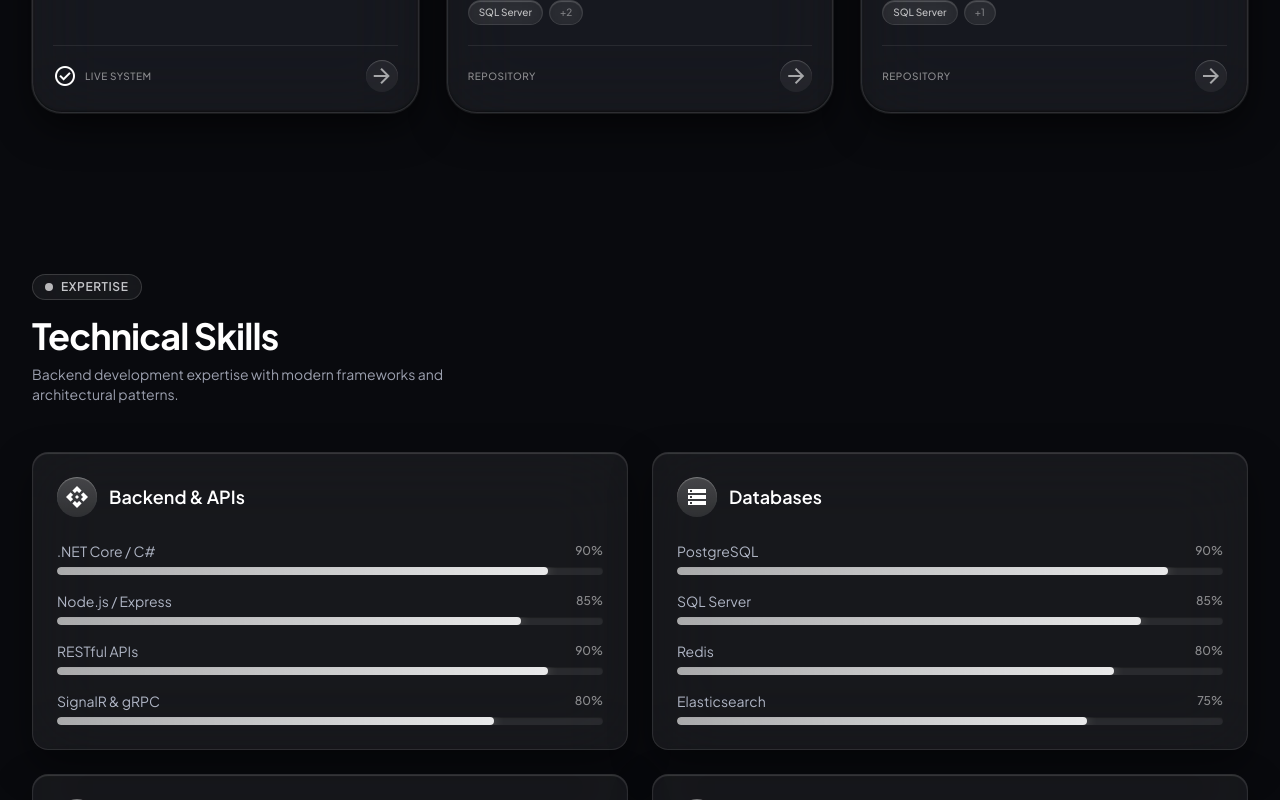
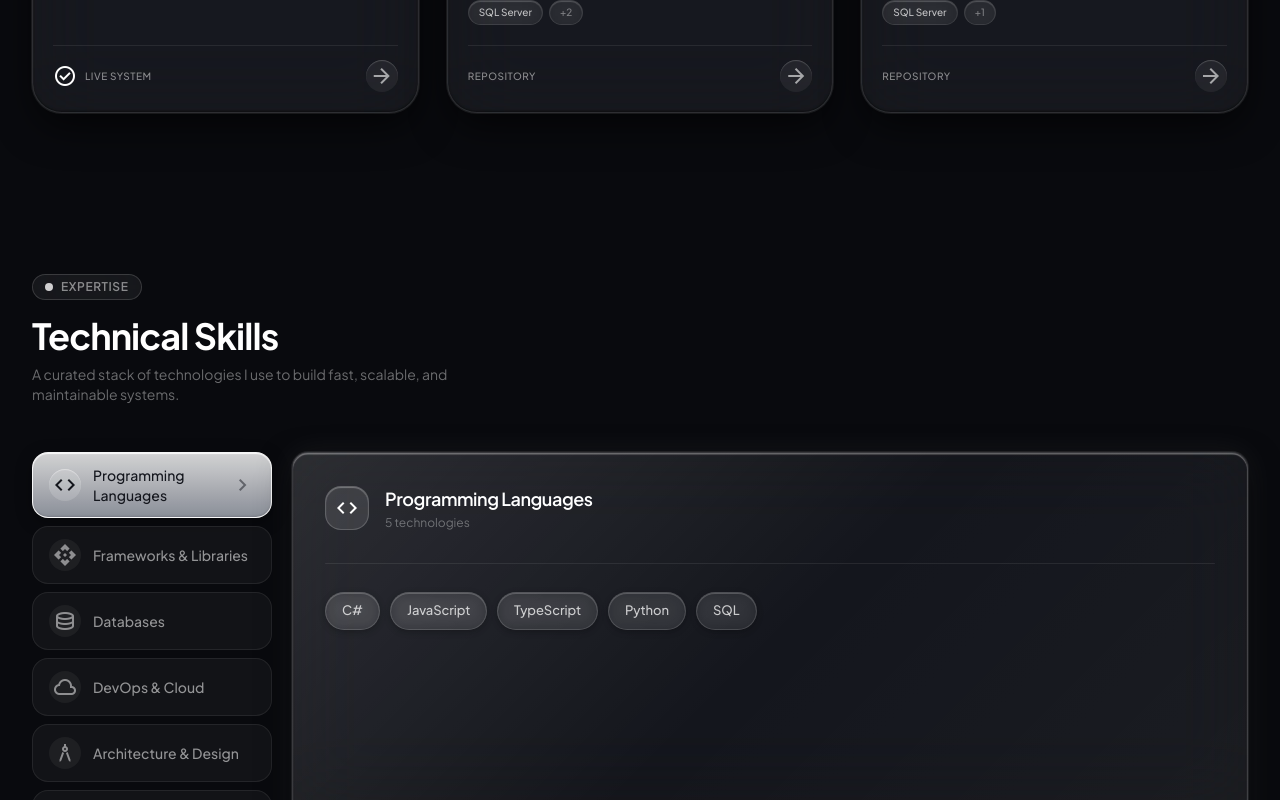
Before and after one commit to aboellil0/glassy-portfolio, a Next.js app: page / in a window 1280 px wide. Shown: the part 2000-2800 px from the top of the page. Built offline with nearby package versions, Linux system fonts and the light colour scheme.

Commit message:
feat: add global styles and Skills section component with associated data structure

```diff
--- a/src/app/globals.css
+++ b/src/app/globals.css
@@ -824,3 +824,92 @@ body.modal-open header {
   animation: hero-beam 8s ease-in-out infinite 1s;
   will-change: opacity;
 }
+
+/* ══════════════════════════════════════════════
+   SKILLS SECTION — Liquid Glass Design System
+   Based on DESIGN.md Liquid Onyx spec
+   ══════════════════════════════════════════════ */
+
+/* ── Glass card substrate (Level 1 surface) ── */
+.skills-card {
+  background: linear-gradient(
+    135deg,
+    rgba(255, 255, 255, 0.15) 0%,
+    rgba(255, 255, 255, 0.05) 50%,
+    rgba(255, 255, 255, 0.08) 100%
+  );
+  backdrop-filter: blur(36px) saturate(180%);
+  border: 1px solid rgba(255, 255, 255, 0.14);
+  box-shadow:
+    inset 0 1.5px 1px rgba(255, 255, 255, 0.35),
+    inset 0 -1px 1.5px rgba(0, 0, 0, 0.4),
+    0 0 0 1px rgba(255, 255, 255, 0.08),
+    0 12px 36px -4px rgba(0, 0, 0, 0.7),
+    0 0 32px 2px rgba(255, 255, 255, 0.06);
+}
+
+/* ── Active category button — milky frosted pill ── */
+.skills-btn-active {
+  background: linear-gradient(
+    180deg,
+    rgba(255, 255, 255, 0.82) 0%,
+    rgba(200, 206, 218, 0.68) 100%
+  );
+  border: 1px solid rgba(255, 255, 255, 0.9);
+  box-shadow:
+    inset 0 1px 1px rgba(255, 255, 255, 0.9),
+    inset 0 -1px 2px rgba(0, 0, 0, 0.12),
+    0 4px 16px rgba(0, 0, 0, 0.35);
+  color: #14161D;
+}
+
+/* ── Idle category button — ghost translucent ── */
+.skills-btn-idle {
+  background: rgba(255, 255, 255, 0.04);
+  border: 1px solid rgba(255, 255, 255, 0.08);
+  box-shadow: none;
+}
+
+.skills-btn-idle:hover {
+  background: rgba(255, 255, 255, 0.08);
+  border-color: rgba(255, 255, 255, 0.15);
+}
+
+/* ── Skill pill chip ── */
+@keyframes skill-pill-in {
+  0% {
+    opacity: 0;
+    transform: translateY(6px) scale(0.96);
+  }
+  100% {
+    opacity: 1;
+    transform: translateY(0) scale(1);
+  }
+}
+
+.skills-pill {
+  display: inline-flex;
+  align-items: center;
+  padding: 0.5rem 1rem;
+  border-radius: 9999px;
+  font-size: 0.8125rem;
+  font-weight: 500;
+  letter-spacing: -0.005em;
+  color: rgba(255, 255, 255, 0.75);
+  background: rgba(255, 255, 255, 0.06);
+  border: 1px solid rgba(255, 255, 255, 0.15);
+  box-shadow:
+    inset 0 1px 0.5px rgba(255, 255, 255, 0.2),
+    0 2px 6px rgba(0, 0, 0, 0.25);
+  backdrop-filter: blur(8px);
+  cursor: default;
+  user-select: none;
+  animation: skill-pill-in 0.35s cubic-bezier(0.16, 1, 0.3, 1) both;
+  transition: background 0.2s ease, color 0.2s ease, border-color 0.2s ease;
+}
+
+.skills-pill:hover {
+  background: rgba(255, 255, 255, 0.11);
+  color: rgba(255, 255, 255, 0.95);
+  border-color: rgba(255, 255, 255, 0.28);
+}
--- a/src/components/Skills.tsx
+++ b/src/components/Skills.tsx
@@ -1,62 +1,116 @@
 'use client'
 
+import { useState } from 'react'
 import { skillCategories } from '@/data/skills'
 
 export default function Skills() {
+  const [activeIndex, setActiveIndex] = useState(0)
+  const active = skillCategories[activeIndex]
+
   return (
     <section id="skills" className="relative z-10 w-full py-20 px-4 sm:px-6 lg:px-8 overflow-hidden">
+      <div className="max-w-7xl mx-auto relative z-10">
 
-      <div className="max-w-7xl mx-auto relative z-10">
         {/* Section Header */}
-        <div className="flex flex-col md:flex-row md:items-end justify-between gap-4 mb-12">
-          <div>
+        <div className="mb-12">
           <div className="inline-flex items-center gap-2 px-3 py-1 rounded-full bg-white/[0.06] backdrop-blur-xl border border-white/[0.15] mb-4">
-              <span className="w-2 h-2 rounded-full bg-primary animate-pulse"></span>
-              <span className="text-xs font-semibold uppercase tracking-wider text-on-surface-variant">Expertise</span>
+            <span className="w-2 h-2 rounded-full bg-white animate-pulse"></span>
+            <span className="text-xs font-semibold uppercase tracking-wider text-white/50">Expertise</span>
           </div>
           <h2 className="text-3xl sm:text-4xl font-bold text-white tracking-tight">
             Technical Skills
           </h2>
-            <p className="text-sm text-secondary/80 mt-2 max-w-md">
-              Backend development expertise with modern frameworks and architectural patterns.
+          <p className="text-sm text-white/40 mt-2 max-w-md">
+            A curated stack of technologies I use to build fast, scalable, and maintainable systems.
           </p>
+        </div>
+
+        {/* Main Layout: Sidebar + Card */}
+        <div className="flex flex-col lg:flex-row gap-5">
+
+          {/* ── Left Sidebar: Category Buttons ── */}
+          <aside className="flex flex-row flex-wrap lg:flex-col gap-2 lg:w-60 shrink-0">
+            {skillCategories.map((cat, i) => {
+              const isActive = i === activeIndex
+              return (
+                <button
+                  key={i}
+                  id={`skills-cat-${i}`}
+                  onClick={() => setActiveIndex(i)}
+                  className={`
+                    group flex items-center gap-3 px-4 py-3 rounded-2xl text-sm font-medium
+                    transition-all duration-300 text-left w-full
+                    ${isActive ? 'skills-btn-active' : 'skills-btn-idle'}
+                  `}
+                >
+                  {/* Icon container */}
+                  <span
+                    className={`
+                      w-8 h-8 rounded-xl flex items-center justify-center shrink-0 transition-all duration-300
+                      ${isActive
+                        ? 'bg-white/[0.15] shadow-[inset_0_1px_1px_rgba(255,255,255,0.4)]'
+                        : 'bg-white/[0.05] group-hover:bg-white/[0.08]'
+                      }
+                    `}
+                  >
+                    <span
+                      className={`material-symbols-outlined text-[16px] transition-colors duration-300
+                        ${isActive ? 'text-[#14161D]' : 'text-white/50 group-hover:text-white/80'}
+                      `}
+                    >
+                      {cat.icon}
+                    </span>
+                  </span>
+
+                  <span className={`transition-colors duration-300 ${isActive ? 'text-[#14161D]' : 'text-white/55 group-hover:text-white/90'}`}>
+                    {cat.title}
+                  </span>
+
+                  {/* Active arrow indicator */}
+                  {isActive && (
+                    <span className="material-symbols-outlined text-[14px] text-[#14161D]/50 ml-auto shrink-0">
+                      chevron_right
+                    </span>
+                  )}
+                </button>
+              )
+            })}
+          </aside>
+
+          {/* ── Right: Glassy Skill Card ── */}
+          <div
+            key={activeIndex}
+            className="flex-1 rounded-2xl p-8 skills-card"
+          >
+            {/* Card Header */}
+            <div className="flex items-center gap-4 mb-8">
+              <div className="w-11 h-11 rounded-2xl bg-white/[0.1] flex items-center justify-center border border-white/[0.18] shadow-[inset_0_1px_1px_rgba(255,255,255,0.3)]">
+                <span className="material-symbols-outlined text-[20px] text-white">
+                  {active.icon}
+                </span>
+              </div>
+              <div>
+                <h3 className="text-lg font-semibold text-white tracking-tight">{active.title}</h3>
+                <p className="text-xs text-white/35 mt-0.5">{active.skills.length} technologies</p>
               </div>
             </div>
 
-        {/* Skills Grid */}
-        <div className="grid grid-cols-1 md:grid-cols-2 gap-6">
-          {skillCategories.map((category, index) => (
+            {/* Divider */}
+            <div className="h-px w-full bg-white/[0.08] mb-7 rounded-full" />
+
+            {/* Skill Pills */}
+            <div className="flex flex-wrap gap-2.5">
+              {active.skills.map((skill, i) => (
                 <div
-              key={index}
-              className="rounded-2xl bg-white/[0.06] backdrop-blur-[36px] border border-white/[0.1] p-6 shadow-[inset_0_1px_1px_rgba(255,255,255,0.15),0_16px_40px_rgba(0,0,0,0.4)]"
+                  key={i}
+                  className="skills-pill"
+                  style={{ animationDelay: `${i * 55}ms` }}
                 >
-              <div className="flex items-center gap-3 mb-6">
-                <div className="w-10 h-10 rounded-xl bg-gradient-to-b from-white/20 to-white/10 flex items-center justify-center shadow-[inset_0_1px_1px_rgba(255,255,255,0.3)]">
-                  <span className="material-symbols-outlined text-[20px] text-white">
-                    {index === 0 ? 'api' : index === 1 ? 'storage' : index === 2 ? 'cloud' : 'architecture'}
-                  </span>
-                </div>
-                <h3 className="text-lg font-semibold text-white">{category.title}</h3>
-              </div>
-
-              <div className="space-y-4">
-                {category.skills.map((skill, skillIndex) => (
-                  <div key={skillIndex}>
-                    <div className="flex items-center justify-between mb-1.5">
-                      <span className="text-sm text-secondary/90">{skill.name}</span>
-                      <span className="text-xs text-white/50 font-medium">{skill.level}%</span>
-                    </div>
-                    <div className="h-2 rounded-full bg-white/[0.08] overflow-hidden shadow-[inset_0_1px_1px_rgba(0,0,0,0.3)]">
-                      <div
-                        className="h-full rounded-full bg-gradient-to-r from-white/60 to-white/90 shadow-[0_0_12px_rgba(255,255,255,0.3)] transition-all duration-1000"
-                        style={{ width: `${skill.level}%` }}
-                      />
-                    </div>
+                  {skill.name}
                 </div>
               ))}
             </div>
           </div>
-          ))}
         </div>
       </div>
     </section>
--- a/src/data/skills.ts
+++ b/src/data/skills.ts
@@ -1,48 +1,88 @@
 export interface Skill {
   name: string;
-  level: number;
 }
 
 export interface SkillCategory {
   title: string;
+  icon: string;
   skills: Skill[];
 }
 
 export const skillCategories: SkillCategory[] = [
   {
-    title: "Backend & APIs",
+    title: "Programming Languages",
+    icon: "code",
     skills: [
-      { name: ".NET Core / C#", level: 90 },
-      { name: "Node.js / Express", level: 85 },
-      { name: "RESTful APIs", level: 90 },
-      { name: "SignalR & gRPC", level: 80 },
+      { name: "C#" },
+      { name: "JavaScript" },
+      { name: "TypeScript" },
+      { name: "Python" },
+      { name: "SQL" },
+    ],
+  },
+  {
+    title: "Frameworks & Libraries",
+    icon: "api",
+    skills: [
+      { name: ".NET Core" },
+      { name: "ASP.NET" },
+      { name: "Entity Framework" },
+      { name: "Node.js" },
+      { name: "Express.js" },
+      { name: "SignalR" },
+      { name: "gRPC" },
+      { name: "MediatR" },
     ],
   },
   {
     title: "Databases",
+    icon: "database",
     skills: [
-      { name: "PostgreSQL", level: 90 },
-      { name: "SQL Server", level: 85 },
-      { name: "Redis", level: 80 },
-      { name: "Elasticsearch", level: 75 },
+      { name: "PostgreSQL" },
+      { name: "SQL Server" },
+      { name: "MySQL" },
+      { name: "Redis" },
+      { name: "Elasticsearch" },
+      { name: "MongoDB" },
     ],
   },
   {
-    title: "DevOps & Infra",
+    title: "DevOps & Cloud",
+    icon: "cloud",
     skills: [
-      { name: "Docker", level: 90 },
-      { name: "Git & GitHub Actions", level: 90 },
-      { name: "RabbitMQ / MassTransit", level: 80 },
-      { name: "Nginx & VPS Deployment", level: 75 },
+      { name: "Docker" },
+      { name: "Git" },
+      { name: "GitHub Actions" },
+      { name: "CI/CD" },
+      { name: "Nginx" },
+      { name: "RabbitMQ" },
+      { name: "MassTransit" },
+      { name: "VPS Deployment" },
     ],
   },
   {
     title: "Architecture & Design",
+    icon: "architecture",
     skills: [
-      { name: "Clean Architecture", level: 90 },
-      { name: "Microservices", level: 85 },
-      { name: "SOLID & Design Patterns", level: 85 },
-      { name: "CQRS & MediatR", level: 80 },
+      { name: "Clean Architecture" },
+      { name: "Microservices" },
+      { name: "SOLID Principles" },
+      { name: "Design Patterns" },
+      { name: "CQRS" },
+      { name: "Domain-Driven Design" },
+      { name: "RESTful APIs" },
+    ],
+  },
+  {
+    title: "Tools",
+    icon: "build",
+    skills: [
+      { name: "Visual Studio" },
+      { name: "VS Code" },
+      { name: "Postman" },
+      { name: "Swagger / OpenAPI" },
+      { name: "SSMS" },
+      { name: "DBeaver" },
     ],
   },
 ];
```
Lines whose indentation alone changed are shown as unchanged.
